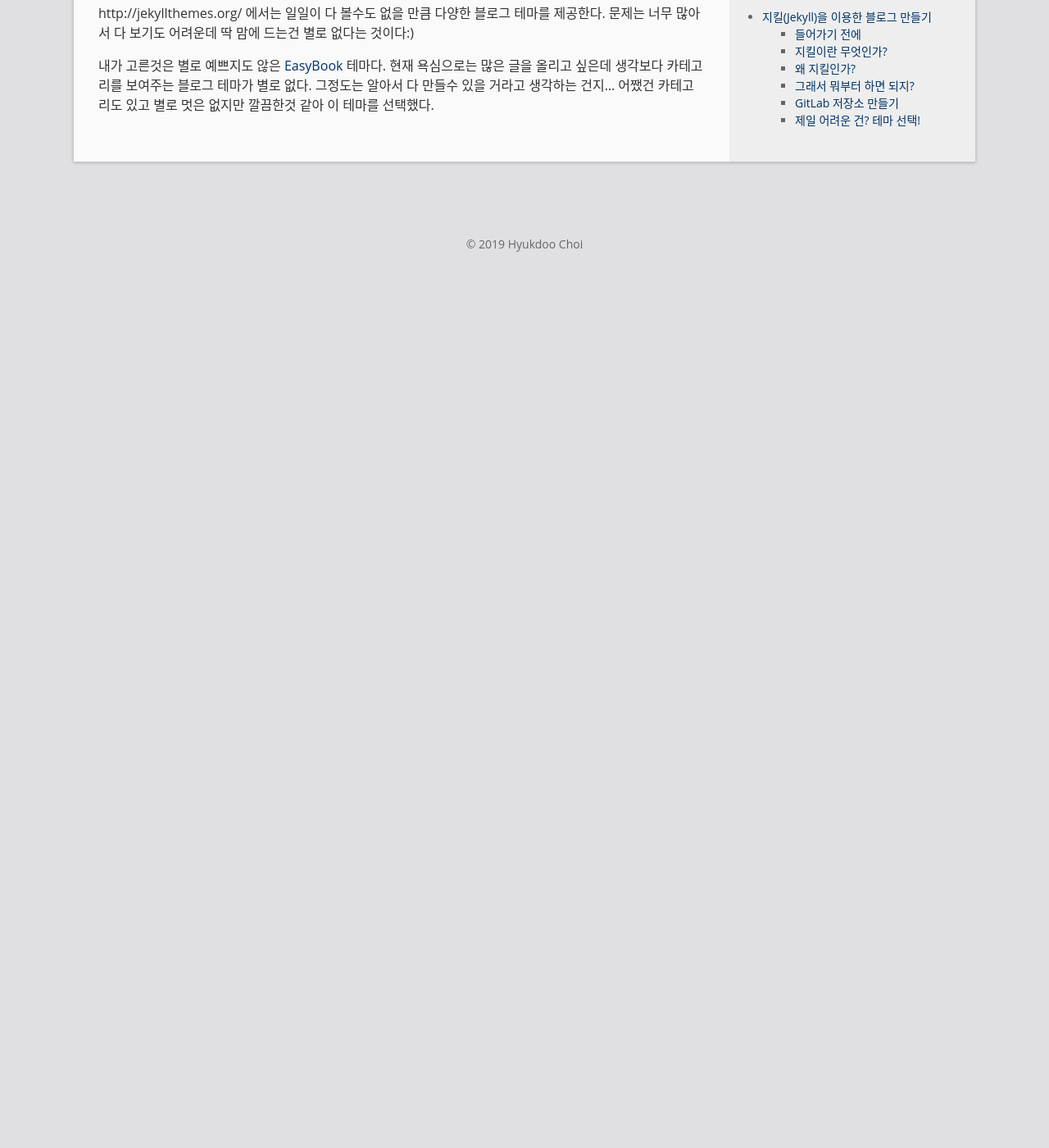
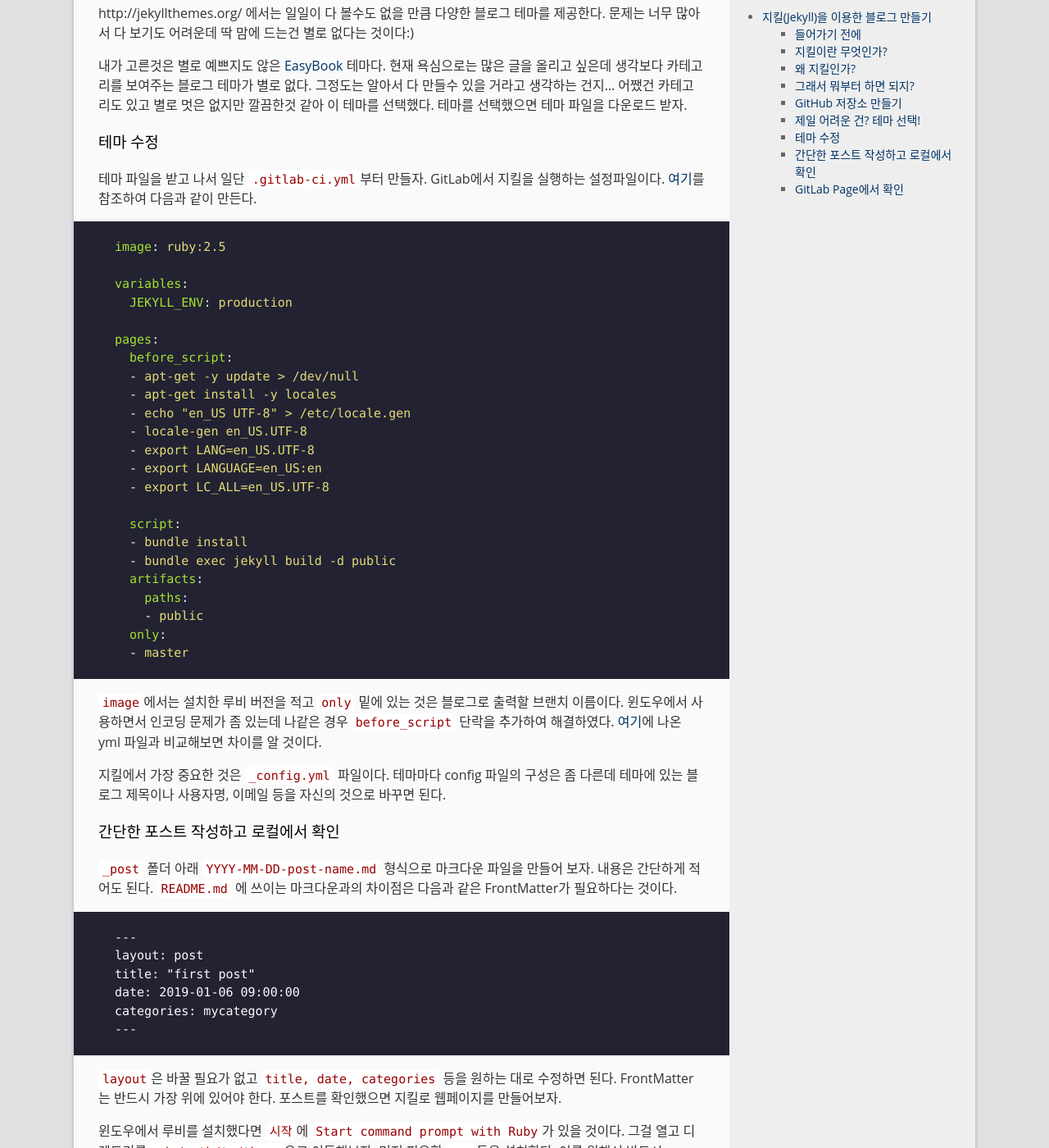
Before and after one commit to goodgodgd/ian-flow, a Jekyll site: the page built from _posts/2019-01-06-first-step-to-jekyll.md, in a window 1280 px wide and 1400 px high, scrolled down 1922 px. Shown: the whole window at 82% size. Built offline with Jekyll 4.4.1, drawn with Linux system fonts in a browser that asks for light colours; before the commit the page ends 2279 px from its top, so only the background shows below that; some of the changed text lies outside the part shown.

Commit message:
right before wipe out gitlab

````diff
--- a/_posts/2019-01-06-first-step-to-jekyll.md
+++ b/_posts/2019-01-06-first-step-to-jekyll.md
@@ -40,13 +40,100 @@ github 등에서 사용하는 마크다운을 정적 사이트로 변환해 주
 
 꼭 블로그를 만들기 위해 지킬을 PC에 설치해야 하는것은 아니다. GitHub이나 GitLab 같은 경우 웹에서 바로 마크다운 작성이 가능하기 때문에 간단한 포스트는 웹에서 작성하여 확인할 수도 있다. 하지만 마크다운이 업데이트 된 후 실제 블로그에 반영되기까지는 시간이 좀 걸린다. 그래서 수식이나 코드 이미지 등이 많이 들어간 복잡한 포스트를 작성하며 자주 수정하며 확인하기에는 적절하지 않다. 그래서 로컬에 설치된 지킬을 통해 미리 정적 사이트를 생성하며 잘 작성된 것을 확인 한 후 GitLab으로 push 하여 작성하는 것이 일반적이다. push 한 후 GitLab에서 하는 일도 똑같이 지킬을 이용해 블로그의 html을 생성하는 것이다.
 
-### GitLab 저장소 만들기
+### GitHub 저장소 만들기
 
-GitHub을 써봤다면 GitLab도 비슷하게 사용하면 된다. 계정을 만들고 아래 그림처럼 나오면 `New Project`를 누르고 시키는대로 하면 된다. 프로젝트 명을 `blog` 라고 지으면 블로그 url이 `[username]/github.io` 로 나오고 다르게 지으면 `[username]/github.io/[project name]` 으로 나온다. 나같은 경우는 `https://goodgodgd.github.io/ian-flow/`가 되었다.
+[GitHub](https://github.com/)에 들어가서 계정을 만들고 아래 그림처럼 나오면 `New Repository`를 누르고 이름만 정해주면 된다. 프로젝트 명을 `blog` 라고 지으면 블로그 url이 `[username]/github.io` 로 나오고 다르게 지으면 `[username]/github.io/[project name]` 으로 나온다. 나같은 경우는 `https://goodgodgd.github.io/ian-flow/`가 되었다.
 ![github new project](/ian-flow/assets/2019-01-06-first-step-to-jekyll/github-new-project.png)
 
 ### 제일 어려운 건? 테마 선택!
 
 당신이 html과 css에 능하고 시간이 좀 여유있으며 원하는 블로그의 이미지가 확고하다면 바닥부터 블로그 테마를 만들어도 되겠으나 나같이 웹 개발자도 아닌 C++과 파이썬 밖에 모르는 사람은 테마를 골라쓰는 게 옳다! http://jekyllthemes.org/ 에서는 일일이 다 볼수도 없을 만큼 다양한 블로그 테마를 제공한다. 문제는 너무 많아서 다 보기도 어려운데 딱 맘에 드는건 별로 없다는 것이다:)
 
-내가 고른것은 별로 예쁘지도 않은 [EasyBook](http://laobubu.net/jekyll-theme-EasyBook/) 테마다. 현재 욕심으로는 많은 글을 올리고 싶은데 생각보다 카테고리를 보여주는 블로그 테마가 별로 없다. 그정도는 알아서 다 만들수 있을 거라고 생각하는 건지... 어쨌건 카테고리도 있고 별로 멋은 없지만 깔끔한것 같아 이 테마를 선택했다.
+내가 고른것은 별로 예쁘지도 않은 [EasyBook](http://laobubu.net/jekyll-theme-EasyBook/) 테마다. 현재 욕심으로는 많은 글을 올리고 싶은데 생각보다 카테고리를 보여주는 블로그 테마가 별로 없다. 그정도는 알아서 다 만들수 있을 거라고 생각하는 건지... 어쨌건 카테고리도 있고 별로 멋은 없지만 깔끔한것 같아 이 테마를 선택했다. 테마를 선택했으면 테마 파일을 다운로드 받자.
+
+### 테마 수정
+
+테마 파일을 받고 나서 일단 `.gitlab-ci.yml`부터 만들자. GitLab에서 지킬을 실행하는 설정파일이다. [여기](https://gitlab.com/pages/jekyll#gitlab-ci)를 참조하여 다음과 같이 만든다.
+
+```yml
+image: ruby:2.5
+
+variables:
+  JEKYLL_ENV: production
+
+pages:
+  before_script:
+  - apt-get -y update > /dev/null
+  - apt-get install -y locales
+  - echo "en_US UTF-8" > /etc/locale.gen
+  - locale-gen en_US.UTF-8
+  - export LANG=en_US.UTF-8
+  - export LANGUAGE=en_US:en
+  - export LC_ALL=en_US.UTF-8
+
+  script:
+  - bundle install
+  - bundle exec jekyll build -d public
+  artifacts:
+    paths:
+    - public
+  only:
+  - master
+```
+
+`image`에서는 설치한 루비 버전을 적고 `only` 밑에 있는 것은 블로그로 출력할 브랜치 이름이다. 윈도우에서 사용하면서 인코딩 문제가 좀 있는데 나같은 경우 `before_script` 단락을 추가하여 해결하였다. [여기](https://gitlab.com/pages/jekyll#gitlab-ci)에 나온 yml 파일과 비교해보면 차이를 알 것이다.
+
+지킬에서 가장 중요한 것은 `_config.yml` 파일이다. 테마마다 config 파일의 구성은 좀 다른데 테마에 있는 블로그 제목이나 사용자명, 이메일 등을 자신의 것으로 바꾸면 된다.
+
+### 간단한 포스트 작성하고 로컬에서 확인
+
+`_post` 폴더 아래 `YYYY-MM-DD-post-name.md` 형식으로 마크다운 파일을 만들어 보자. 내용은 간단하게 적어도 된다. `README.md` 에 쓰이는 마크다운과의 차이점은 다음과 같은 FrontMatter가 필요하다는 것이다.
+
+```
+---
+layout: post
+title: "first post"
+date: 2019-01-06 09:00:00
+categories: mycategory
+---
+```
+
+`layout`은 바꿀 필요가 없고 `title, date, categories` 등을 원하는 대로 수정하면 된다. FrontMatter는 반드시 가장 위에 있어야 한다. 포스트를 확인했으면 지킬로 웹페이지를 만들어보자.
+
+윈도우에서 루비를 설치했다면 `시작`에 `Start command prompt with Ruby`가 있을 것이다. 그걸 열고 디렉토리를 `cd /path/to/theme`으로 이동해보자. 먼저 필요한 `gem`들을 설치한다. 이를 위해서 반드시 `Gemfile` 파일이 있는 디렉토리 위치에서 명령을 실행한다. 혹시 `Gemfile.lock`이 있다면 지우고 실행한다.
+
+```
+$ gem install jekyll bundler
+$ bundle
+```
+
+이후 아래와 같은 명령을 치고 서버가 돌아가는지 확인하자.
+
+```
+$ bundle exec jekyll serve
+D:\Work\jekyll\ian-flow>bundle exec jekyll serve
+Configuration file: D:/Work/jekyll/ian-flow/_config.yml
+            Source: D:/Work/jekyll/ian-flow
+       Destination: D:/Work/jekyll/ian-flow/_site
+ Incremental build: disabled. Enable with --incremental
+      Generating...
+
+Filename                                              | Count |  Bytes |  Time
+------------------------------------------------------+-------+--------+------
+_layouts/default.html                                 |     7 | 45.95K | 0.050
+_includes/head.html                                   |     7 |  7.17K | 0.021
+...
+중략
+...
+
+                    done in 1.901 seconds.
+  Please add the following to your Gemfile to avoid polling for changes:
+    gem 'wdm', '>= 0.1.0' if Gem.win_platform?
+ Auto-regeneration: enabled for 'D:/Work/jekyll/ian-flow'
+    Server address: http://127.0.0.1:4000/ian-flow/
+  Server running... press ctrl-c to stop.
+```
+
+명령창에 보이는 `server address` (http://127.0.0.1:4000/ian-flow/)를 복사해서 인터넷 주소창에 붙여넣어보자. 블로그가 보인다면 성공이다. 자신이 만든 포스트도 어떻게 나오는지 확인해보자.
+
+### GitLab Page에서 확인
````
